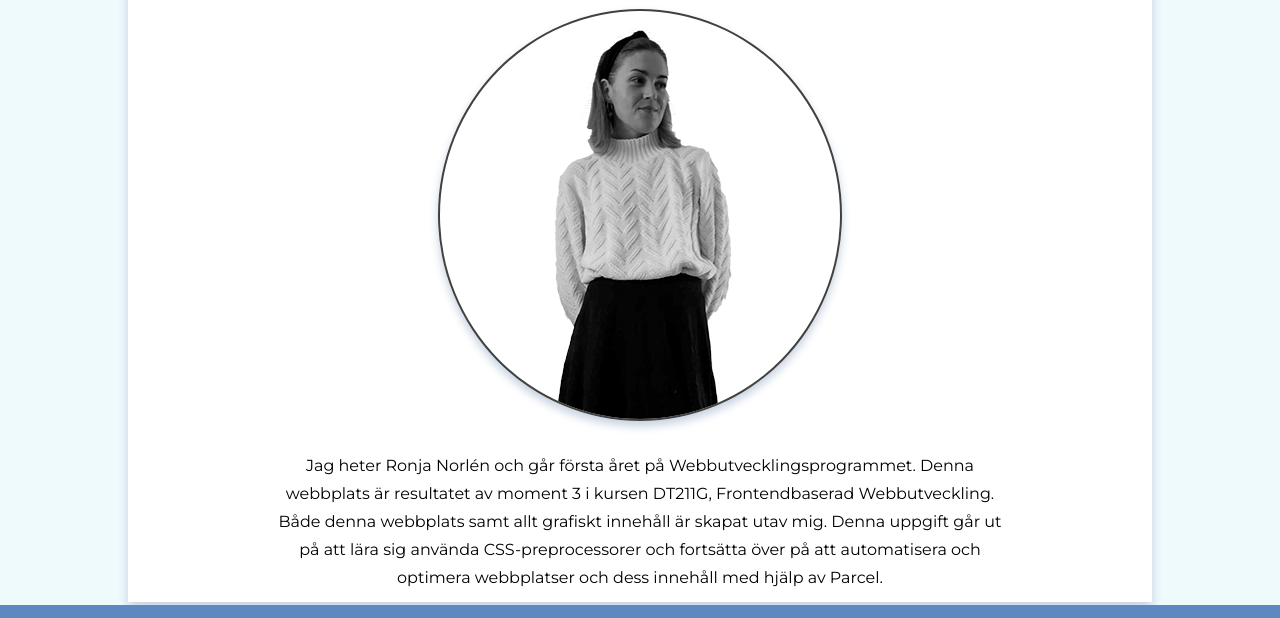
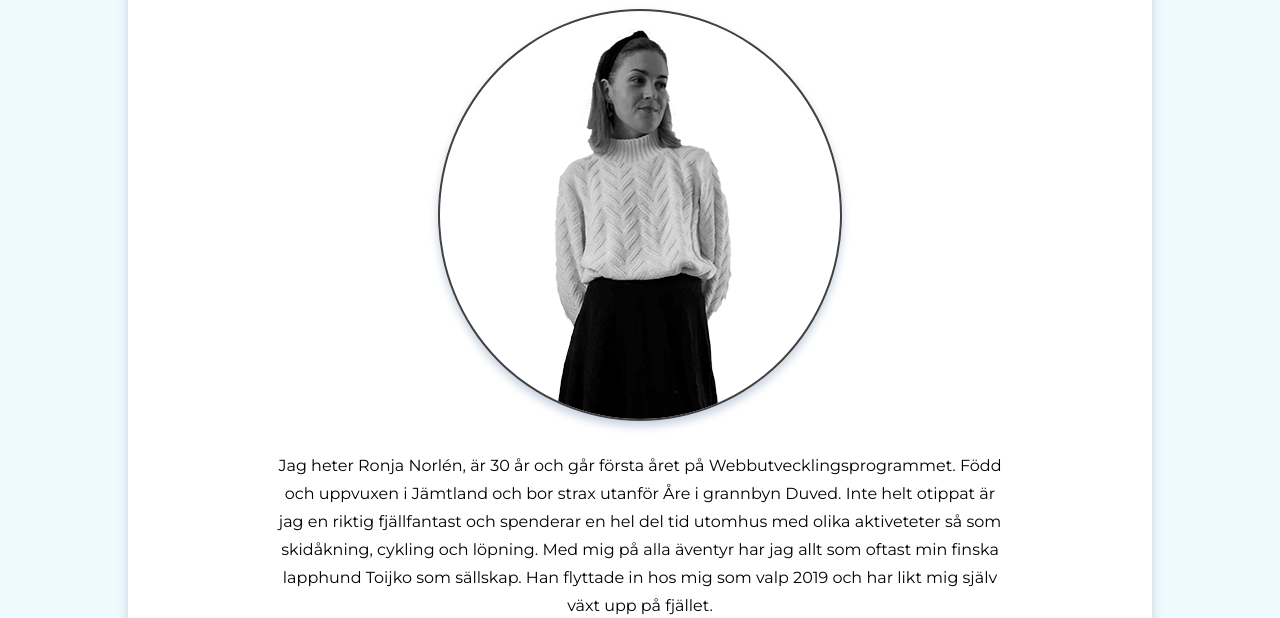
Before and after one commit to ronjanorlen/CSS-preprocessorer, a website built with Parcel: page src/about.html in a window 1280 px wide. Shown: the part 283-901 px from the top of the page. Built offline with nearby package versions, Linux system fonts and the light colour scheme.

Commit message:
Uppdaterat text Om-sida

```diff
--- a/src/about.html
+++ b/src/about.html
@@ -59,12 +59,18 @@
         </picture>
     </div>
 
-        <p>Jag heter Ronja Norlén och går första året på Webbutvecklingsprogrammet.
-            Denna webbplats är resultatet av moment 3 i kursen DT211G, Frontendbaserad
-            Webbutveckling. Både denna webbplats samt allt grafiskt innehåll är skapat utav mig.
-            Denna uppgift går ut på att lära sig använda CSS-preprocessorer och fortsätta
-            över på att automatisera och optimera webbplatser och dess innehåll med hjälp av
-            Parcel.
+        <p>Jag heter Ronja Norlén, är 30 år och går första året på Webbutvecklingsprogrammet.
+            Född och uppvuxen i Jämtland och bor strax utanför Åre i grannbyn Duved. Inte helt
+            otippat är jag en riktig fjällfantast och spenderar en hel del tid utomhus med
+            olika aktiveteter så som skidåkning, cykling och löpning. Med mig på alla äventyr
+            har jag allt som oftast min finska lapphund Toijko som sällskap. Han flyttade in hos
+            mig som valp 2019 och har likt mig själv växt upp på fjället. <br>
+            <br>
+            Min erfarenhet av webbutveckling innan jag började på detta program är ungefär noll
+            och ingenting men intresset och suget för att lära mig har funnits i många år.
+            Därför känns det fantastiskt kul att få möjlighet att gå denna utbildning och
+            börja bygga på min karriär som webbutvecklare.
+
         </p>
     </div>
     </main>
```
